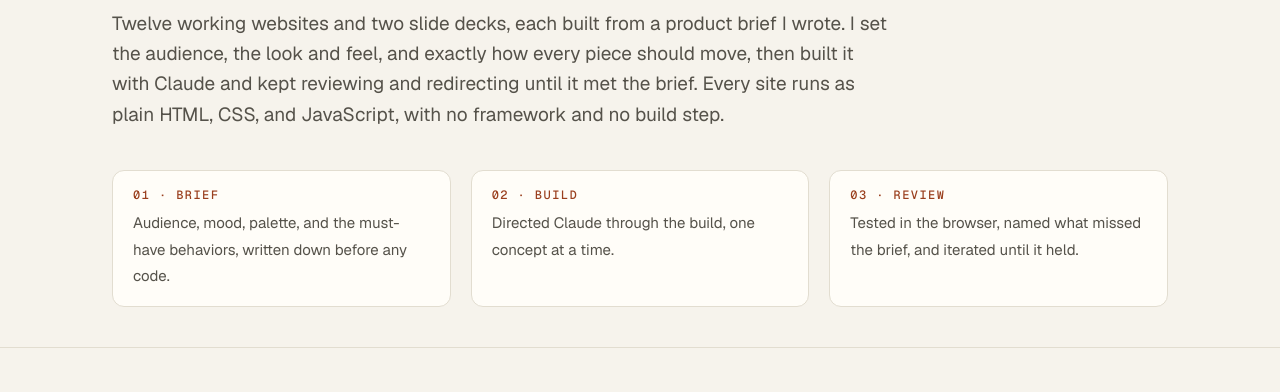
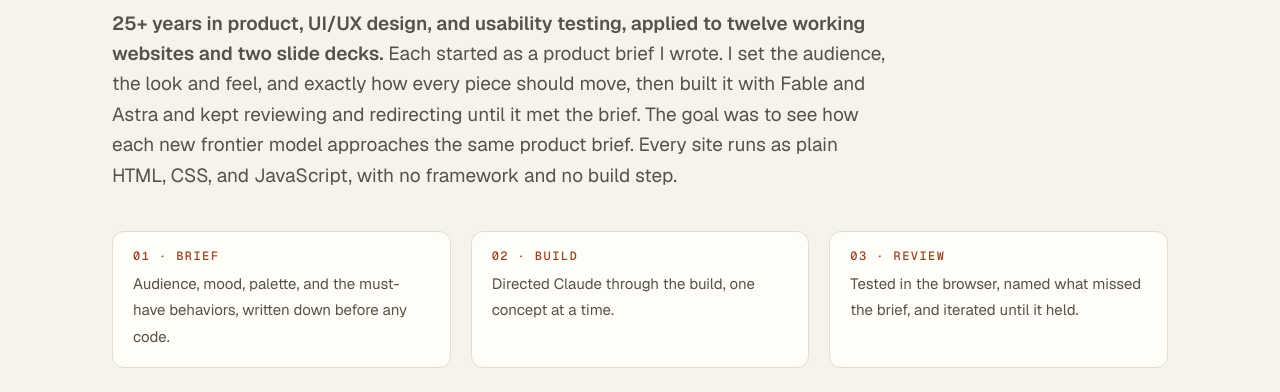
Before and after one commit to EdwardScannell/Product-Owner-UI-Design-Vibe-Coding, a plain HTML site: page index.html in a window 1280 px wide. Shown: the part 284-676 px from the top of the page. Drawn offline with nearby package versions, Linux system fonts and the light colour scheme.

Commit message:
Add files via upload

```diff
--- a/index.html
+++ b/index.html
@@ -106,7 +106,7 @@ footer a{color:var(--ink-2)}
   <div class="wrap">
     <p class="eyebrow">Product Owner · UI Design · Vibe Coding</p>
     <h1>Ed Scannell<br><em>front-end concepts</em></h1>
-    <p class="lede">Twelve working websites and two slide decks, each built from a product brief I wrote. I set the audience, the look and feel, and exactly how every piece should move, then built it with Claude and kept reviewing and redirecting until it met the brief. Every site runs as plain HTML, CSS, and JavaScript, with no framework and no build step.</p>
+    <p class="lede"><strong>25+ years in product, UI/UX design, and usability testing, applied to twelve working websites and two slide decks.</strong> Each started as a product brief I wrote. I set the audience, the look and feel, and exactly how every piece should move, then built it with Fable and Astra and kept reviewing and redirecting until it met the brief. The goal was to see how each new frontier model approaches the same product brief. Every site runs as plain HTML, CSS, and JavaScript, with no framework and no build step.</p>
     <ol class="steps">
       <li><b>01 · Brief</b><span>Audience, mood, palette, and the must-have behaviors, written down before any code.</span></li>
       <li><b>02 · Build</b><span>Directed Claude through the build, one concept at a time.</span></li>
```
